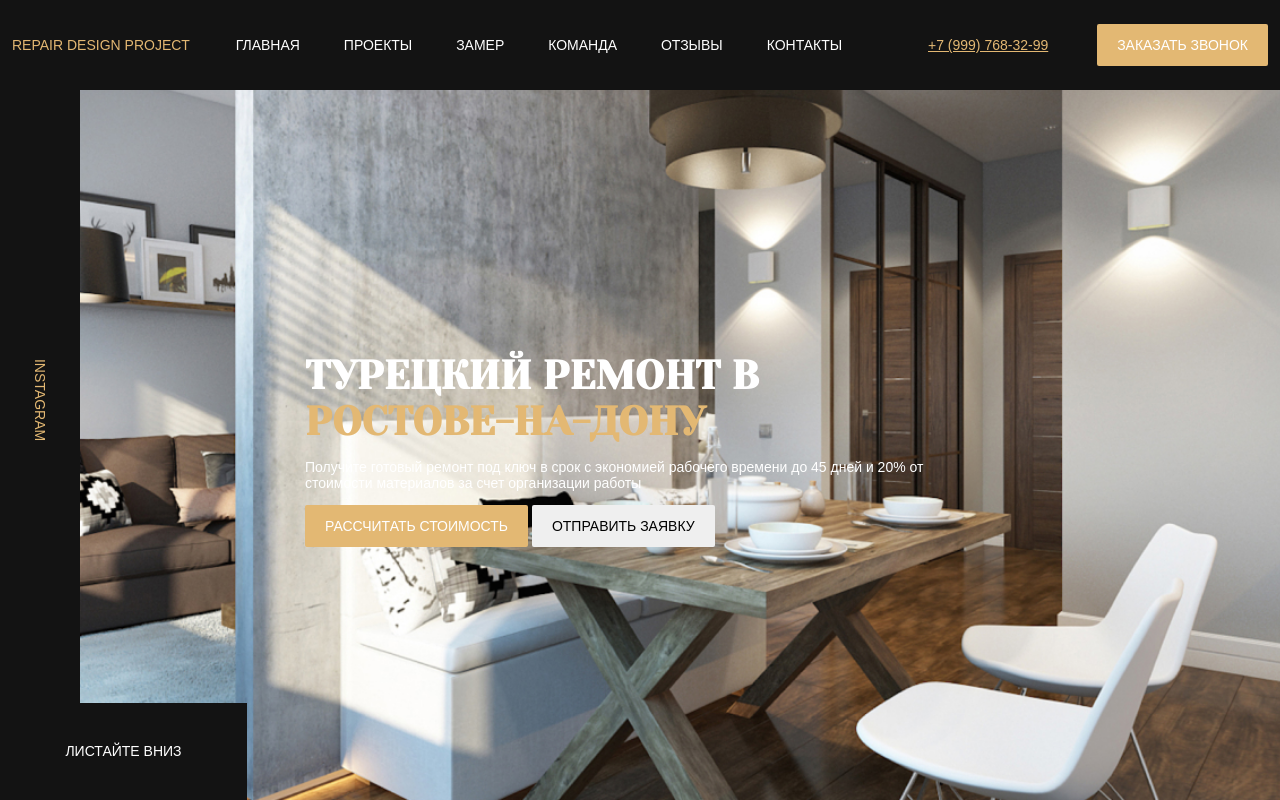
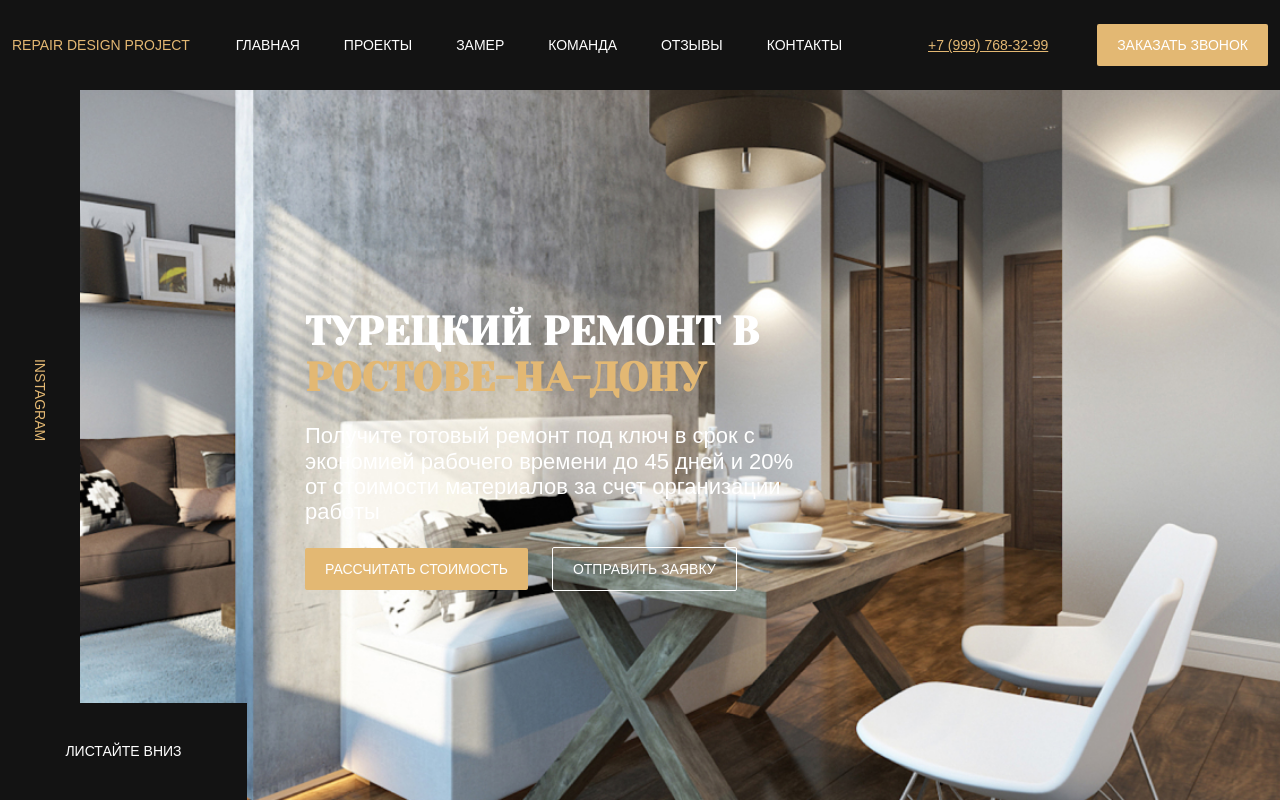
Before and after one commit to Shurenchikkwork/shurenchikk-work.best, a website: page index.html in a window 1280 px wide. Drawn offline with Linux system fonts and the light colour scheme.

Commit message:
feat: style hero and  fonts

```diff
--- a/index.html
+++ b/index.html
@@ -40,7 +40,7 @@
             </div>
             <div class="container">
                 <div class="hero__content">
-                    <h1 class="title hero__title">Турецкий ремонт в <span class="title--primary">Ростове-на-дону</span></h1>
+                    <h1 class="title hero__title">Турецкий ремонт в &nbsp; <span class="title--primary">Ростове-на-дону</span></h1>
                     <p class="hero__text">Получите готовый ремонт под ключ в срок с экономией рабочего времени до 45 дней и 20% от стоимости
                         материалов за счет
                         организации работы</p>
--- a/sass/templates/_hero.sass
+++ b/sass/templates/_hero.sass
@@ -9,6 +9,11 @@
     color: $light
     &__content
         max-width: 670px
+    &__text
+        font-size: 22px
+        max-width: 500px
+    &__button
+        margin-right: 20px
     &__instagram
         position: absolute
         left: 0
```
Also changed, not shown: css/style.css.
